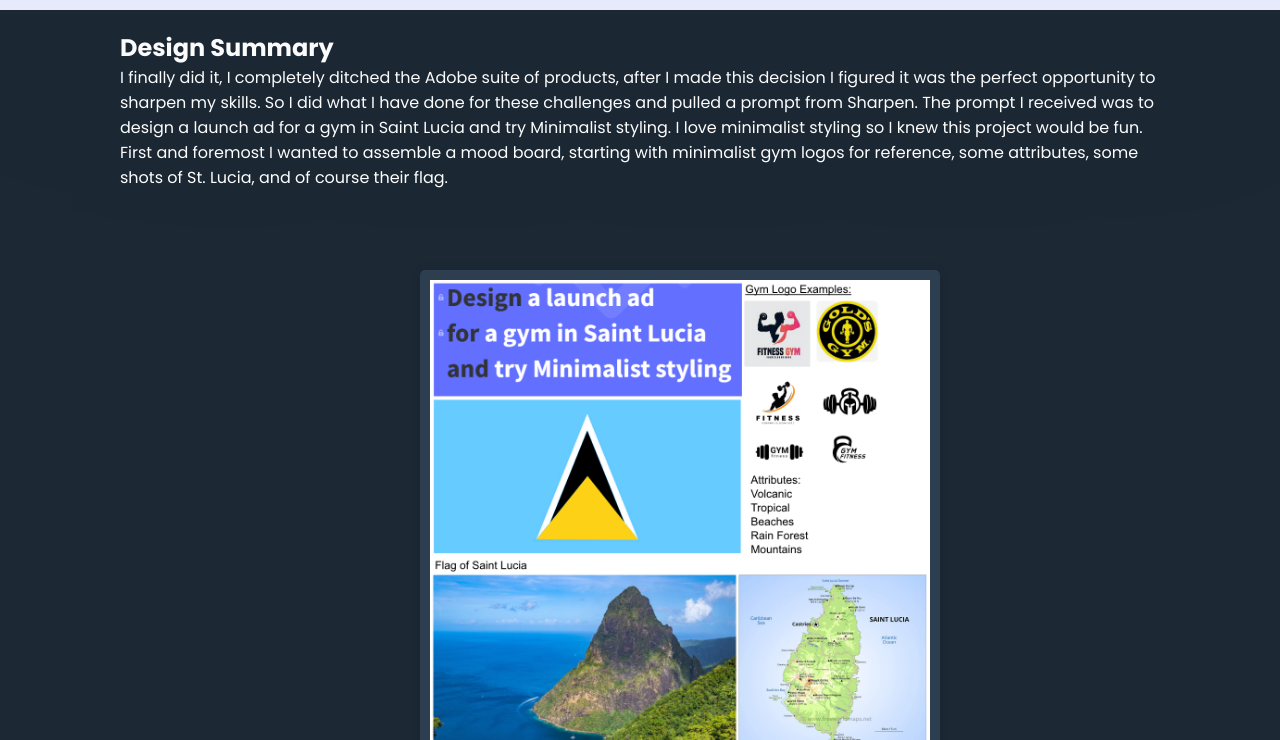
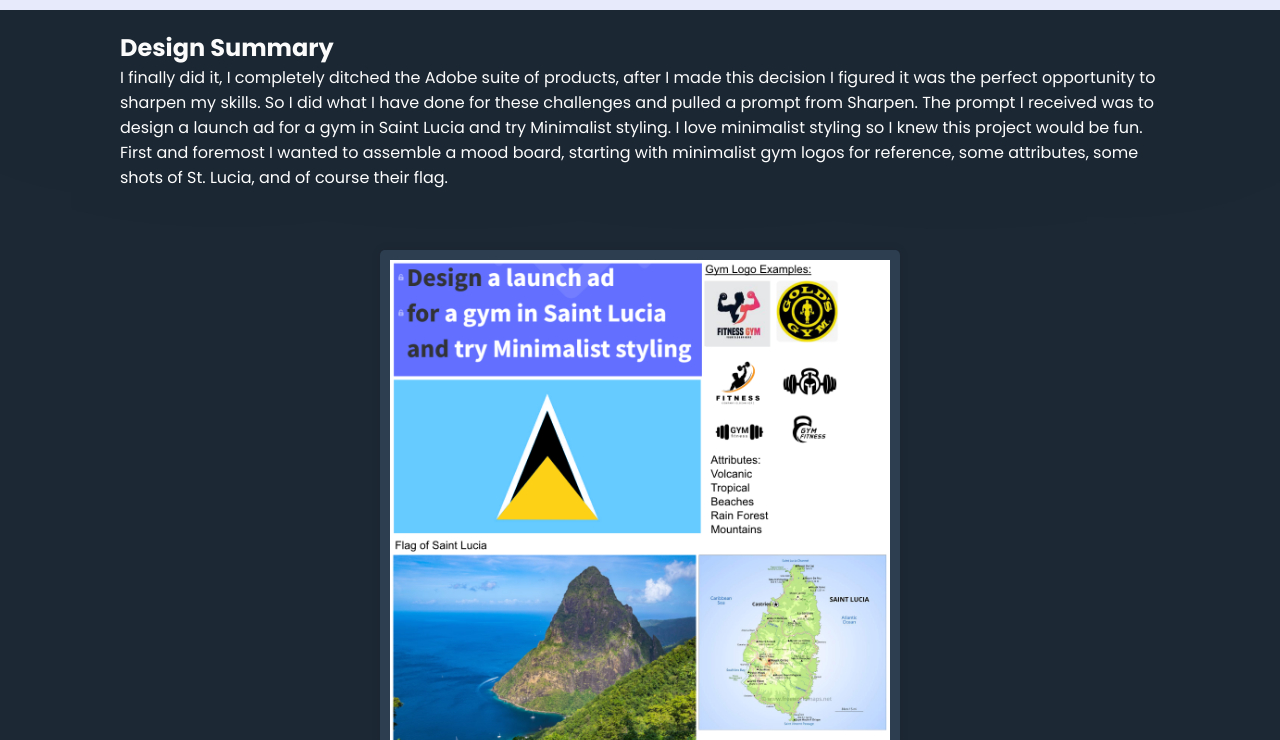
Before and after one commit to JonahKragtGD/Elevate-Minimalist-Launch-Ad, a plain HTML site: page index.html in a window 1280 px wide. Shown: the part 60-800 px from the top of the page. Drawn offline with Linux system fonts and the light colour scheme; a script that the page names is missing.

Commit message:
Update style.css
Got rid of the padding under the container class

```diff
--- a/Resources/CSS/style.css
+++ b/Resources/CSS/style.css
@@ -34,8 +34,6 @@ body::-webkit-scrollbar-thumb {
   --m-4: 2rem;
 }
 .container {
-
-    padding: 20px 20px 20px 100px;
     display: flex;
     flex-wrap: wrap;
     justify-content: center;
```
